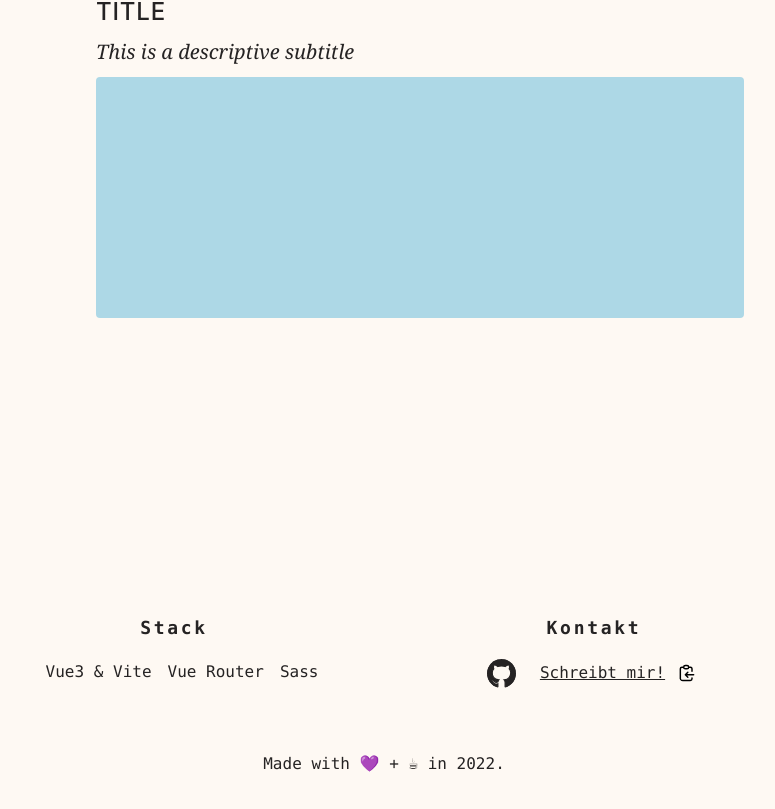
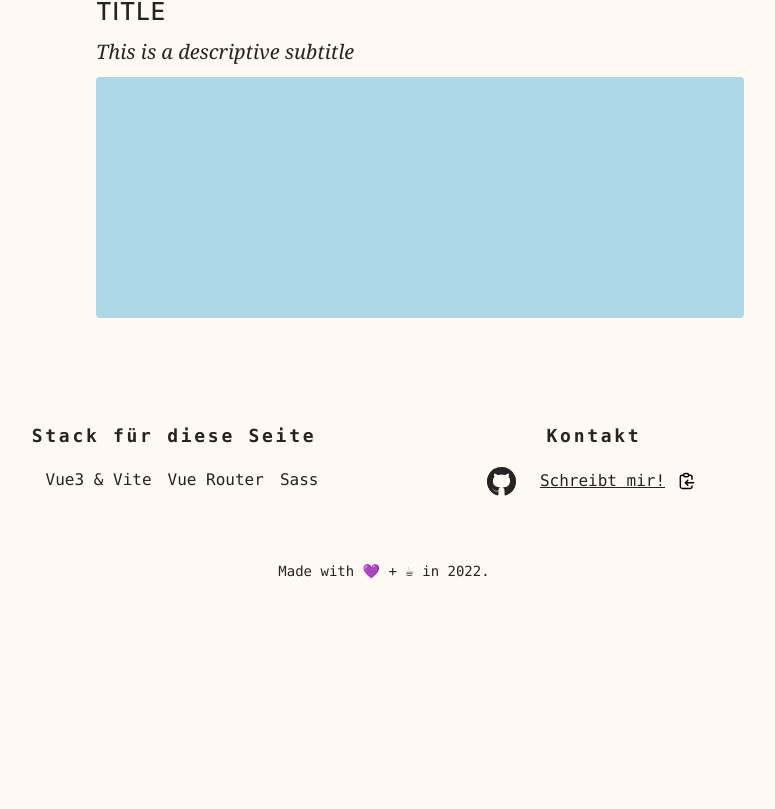
Before and after one commit to jamawe/portfolio, a Vue app: page / in a window 1280 px wide. Shown: the part 1907-2716 px from the top of the page, without its empty margins (256-1031 px from the left). After the commit the page ends 2537 px from the top, so only its background shows below. Built offline with nearby package versions, Linux system fonts and the light colour scheme.

Commit message:
style: Adjust margins + font-sizes in Footer component

```diff
--- a/src/components/Footer.vue
+++ b/src/components/Footer.vue
@@ -38,7 +38,7 @@ function fallbackCopyEmailToClipboard(email) {
 <template>
     <div class="footer">
         <div class="footer__section">
-            <h4 class="footer__section__title">Stack</h4>
+            <h4 class="footer__section__title">Stack für diese Seite</h4>
             <ul class="footer__section__list">
                 <li
                     v-for="(item, i) in stack"
@@ -86,11 +86,11 @@ function fallbackCopyEmailToClipboard(email) {
     display: grid;
     gap: 5%;
     // height: min(25vh, 400px);
-    padding-top: 10%;
-    padding-bottom: 10%;
-    padding-left: 5%;
-    padding-right: 5%;
-    margin-top: 10%;
+    padding-top: 2rem;
+    padding-bottom: 2rem;
+    padding-left: 1rem;
+    padding-right: 1rem;
+    margin-top: 2rem;
     max-width: 50rem;
     margin-left: auto;
     margin-right: auto;
@@ -110,7 +110,7 @@ function fallbackCopyEmailToClipboard(email) {
         margin-bottom: 2rem;
 
         &:last-of-type {
-            margin-bottom: 0;
+            margin-bottom: 1rem;
         }
 
         @include tablet {
@@ -237,5 +237,9 @@ function fallbackCopyEmailToClipboard(email) {
 
         }
     }
+
+    &__section:last-of-type {
+      font-size: .875rem; // 15px
+    }
 }
 </style>
```
